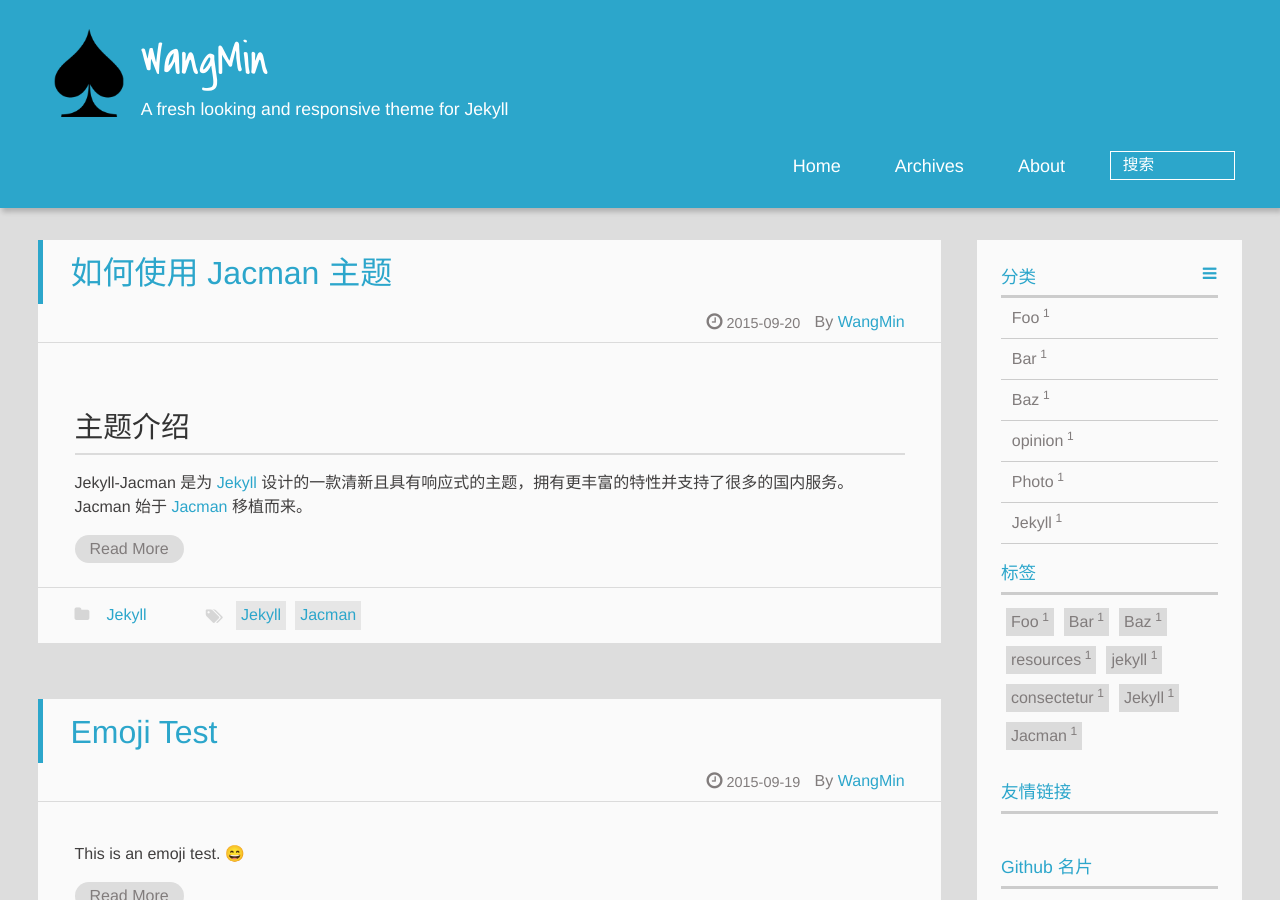
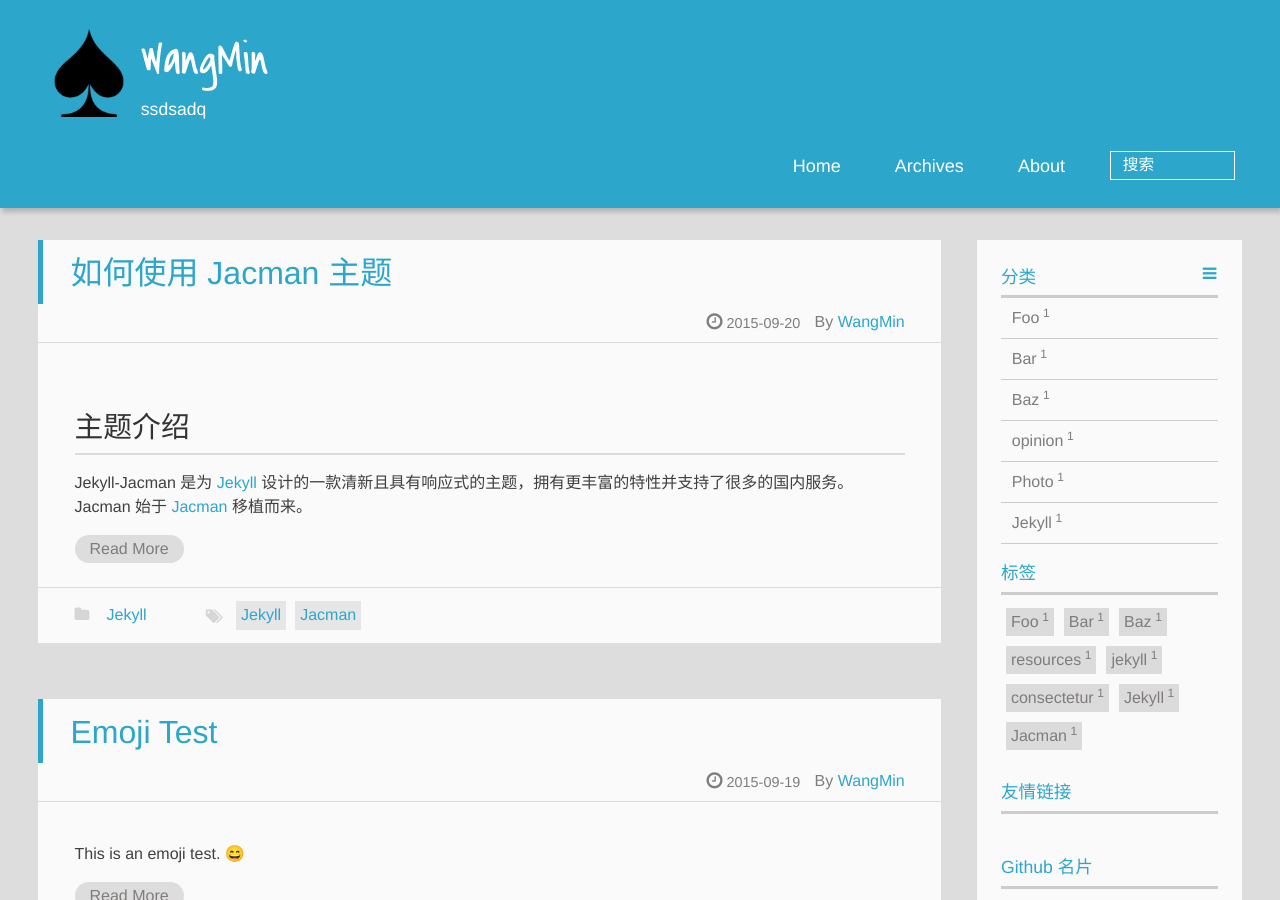
Before and after one commit to WangMinSSS/WangMinSSS.github.io, a Jekyll site: the page built from index.html, in a window 1280 px wide and 900 px high. Built offline with Jekyll 4.4.1, drawn with Linux system fonts in a browser that asks for light colours; emoji names are drawn with the system emoji font; formulas are drawn with MathJax 3; a script that is not in the unit is left out; the list of posts is cut into pages by our own code.

Commit message:
add jacman mod

```diff
--- a/_config.yml
+++ b/_config.yml
@@ -29,7 +29,7 @@ paginate: 20
 
 #### Site
 title : WangMin
-tagline: A fresh looking and responsive theme for Jekyll
+tagline: ssdsadq
 assets: /assets
 url:
 baseurl:
@@ -70,7 +70,7 @@ imglogo:
   src: img/logo.png        ## `.svg` and `.png` are recommended,please put image into the theme folder `/jacman/source/img`.
 favicon: img/favicon.ico   ## size:32px*32px,`.ico` is recommended,please put image into the theme folder `/jacman/source/img`.
 apple_icon: img/jacman.jpg ## size:114px*114px,please put image into the theme folder `/jacman/source/img`.
-author_img: img/author.jpg ## size:220px*220px.display author avatar picture.if don't want to display,please don't set this.
+author_img: img/author.png ## size:220px*220px.display author avatar picture.if don't want to display,please don't set this.
 banner_img: #img/banner.jpg ## size:1920px*200px+. Banner Picture
 
 #### index post is expanding or not
```
